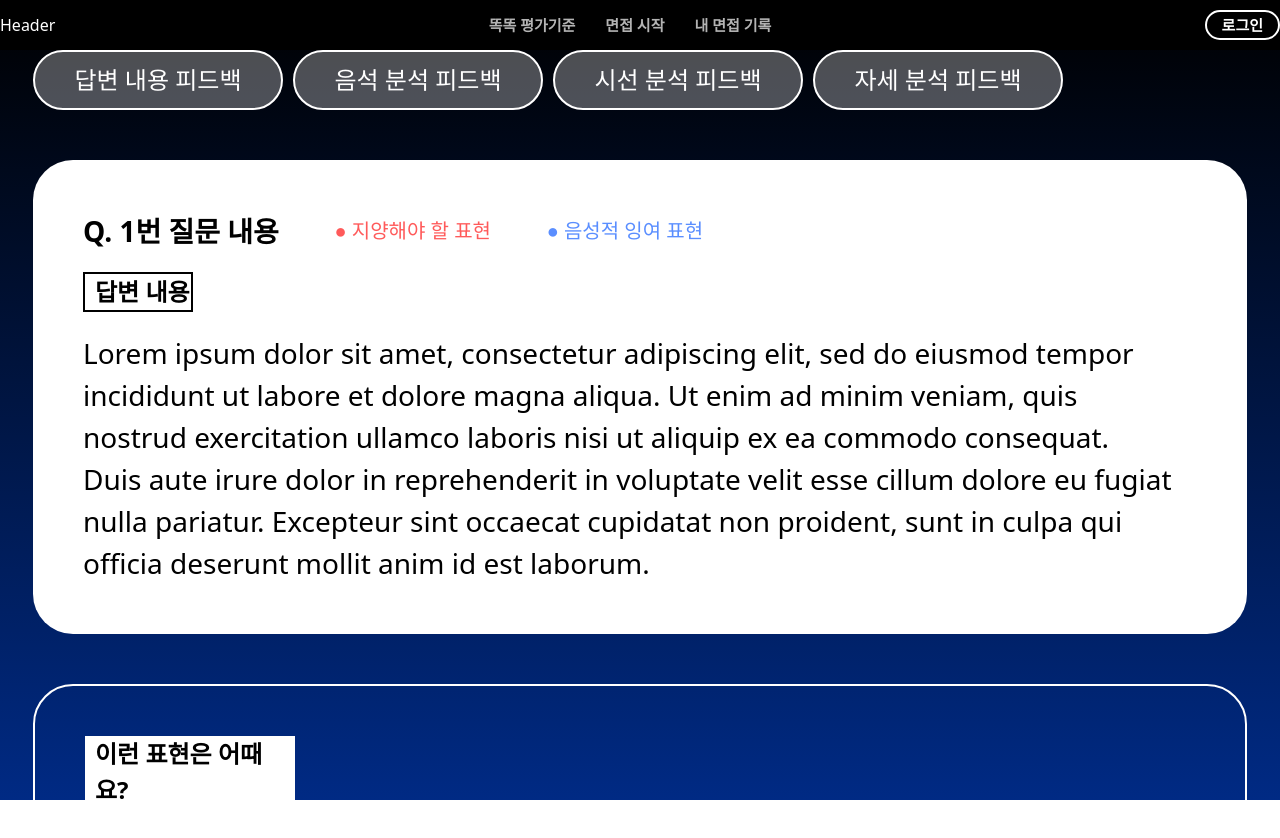
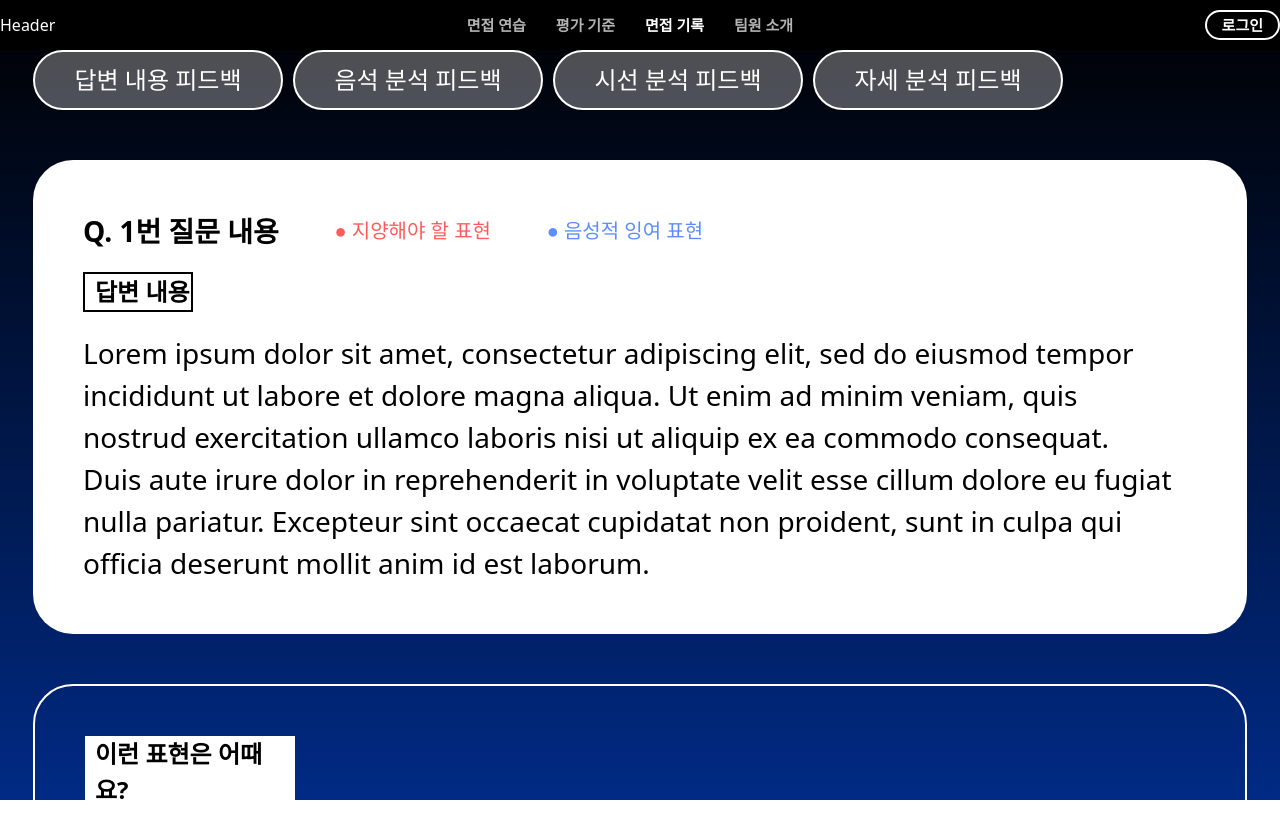
Before and after one commit to minibxx/BBoglePops_DDock, a React (Vite) app: page /result in a window 1280 px wide. Shown: the top 838 px of the page. Built offline with nearby package versions, Linux system fonts and the light colour scheme.

Commit message:
fix: 헤더 연결 완료

```diff
--- a/src/components/Header.jsx
+++ b/src/components/Header.jsx
@@ -37,33 +37,50 @@ function Header() {
   return (
     <>
       <Container className='flex fixed flex-row justify-between text-white'>
-        <div>Header</div>
+
+        <NavLink
+            to={`/`}
+            className={({ isActive }) =>
+              isActive || location.pathname === `/`
+            }
+          >
+             <div>Header</div>
+          </NavLink>
         <ul className='flex flex-row gap-[30px]'>
           <NavLink
-            to={`/home`}
+            to={`/interview`}
             className={({ isActive }) =>
               isActive || location.pathname === `/interview` ? 'active' : 'inactive'
             }
           >
-            <li><Typo title={'똑똑 평가기준'} type={'heading1'} /></li>
+            <li><Typo title={'면접 연습'} type={'heading1'} /></li>
           </NavLink>
 
           <NavLink
-            to={`/home`}
+            to={`/criterion`}
+            className={({ isActive }) =>
+              isActive || location.pathname === `/criterion` ? 'active' : 'inactive'
+            }
+          >
+            <li><Typo title={'평가 기준'} type={'heading1'} /></li>
+          </NavLink>
+
+          <NavLink
+            to={`/result`}
+            className={({ isActive }) =>
+              isActive || location.pathname === `/result` ? 'active' : 'inactive'
+            }
+          >
+            <li><Typo title={'면접 기록'} type={'heading1'} /></li>
+          </NavLink>
+
+          <NavLink
+            to={`/`}
             className={({ isActive }) =>
               isActive || location.pathname === `/` ? 'active' : 'inactive'
             }
           >
-            <li><Typo title={'면접 시작'} type={'heading1'} /></li>
-          </NavLink>
-
-          <NavLink
-            to={`/home`}
-            className={({ isActive }) =>
-              isActive || location.pathname === `/` ? 'active' : 'inactive'
-            }
-          >
-            <li><Typo title={'내 면접 기록'} type={'heading1'} /></li>
+            <li><Typo title={'팀원 소개'} type={'heading1'} /></li>
           </NavLink>
         </ul>
         <LoginBtn><Typo title={'로그인'} type={'heading1'} /></LoginBtn>
--- /dev/null
+++ b/src/components/criterion/Criterion.jsx
@@ -0,0 +1,24 @@
+import React from 'react'
+import Header from '@components/Header';
+import styled from 'styled-components';
+import Typo from '@components/Typography'
+
+const Background = styled.div`
+position: fixed;
+width: 100%;
+height: 100vh;
+background-image: linear-gradient(#000,#002A84);
+background-repeat : no-repeat;
+background-size : cover;
+z-index: -2;
+`;
+function Criterion() {
+    return (
+        <>
+            <Background />
+            <Header />
+        </>
+    )
+}
+
+export default Criterion
--- a/src/utils/router/RouterInfo.jsx
+++ b/src/utils/router/RouterInfo.jsx
@@ -8,6 +8,7 @@ import Result from '@components/result/Result';
 import Login from '@components/users/Login';
 import SignUp from '../../components/users/SignUp';
 import InterviewSetting from '../../components/interview/InterviewSetting';
+import Criterion from '../../components/criterion/Criterion';
 
 
 export const RouterInfo = [
@@ -17,6 +18,10 @@ export const RouterInfo = [
       {
         index: true,
         element: <App/>,
+      },
+      {
+        path: 'criterion',
+        element: <Criterion/>,
       },
       {
         path: 'interview',
```
